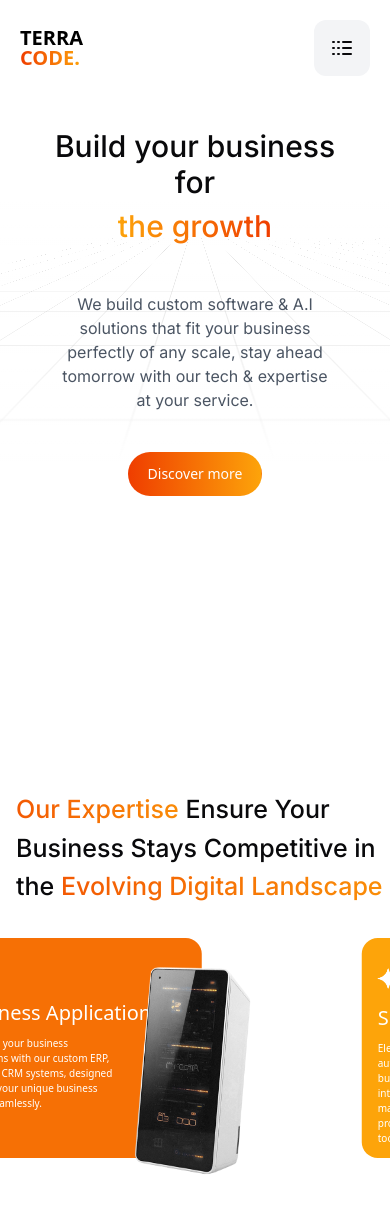
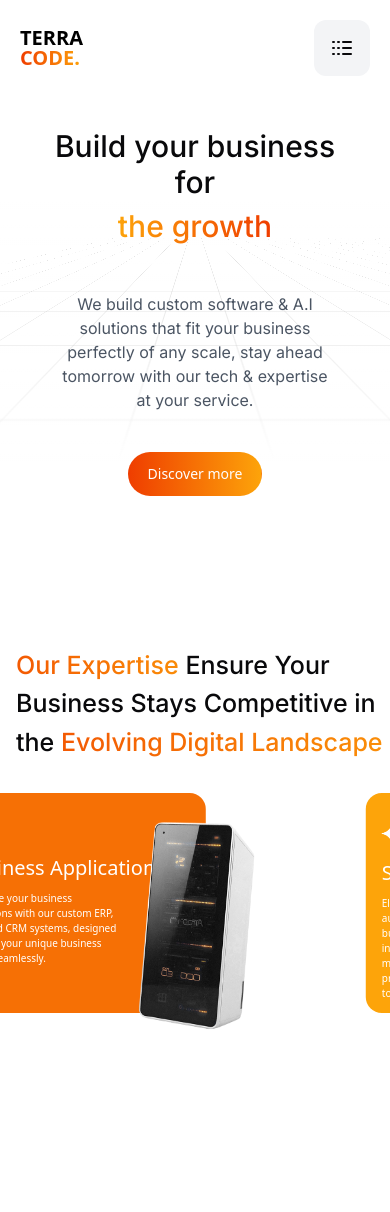
Before and after one commit to Terracode-Dev/Main-Site, a React (Vite) app: page / in a window 390 px wide. Shown: the top 1212 px of the page. Built offline with nearby package versions, Linux system fonts and the light colour scheme.

Commit message:
change spce

```diff
--- a/src/components/home/Hero.tsx
+++ b/src/components/home/Hero.tsx
@@ -38,7 +38,7 @@ export default function Hero() {
     </>
   );
   return (
-    <div className="relative flex items-center justify-center p-8 mb-[6%]  ">
+    <div className="relative flex items-center justify-center p-8 sm:mb-[6%]  ">
       <motion.div
         ref={ref}
         initial={{ opacity: 0, y: 30 }}
--- a/src/components/home/Services.tsx
+++ b/src/components/home/Services.tsx
@@ -39,7 +39,7 @@ const HorizontalScrollCarousel = () => {
     <section ref={targetRef} className="relative h-[200vh] ">
       {/* mobile view */}
       <div className="sticky top-0 flex justify-center items-center overflow-hidden py-5 -mt-[5%] mb-[10%]  lg:hidden">
-      <div className=" flex flex-col justify-center  h-[100vh] overflow-hidden ">
+      <div className=" flex flex-col py-[30%] -mb-[30%] sm:-mb-0 sm:py-0 sm:justify-center  h-[100vh] overflow-hidden ">
         <div className="md:text-[25px] lg:text-[45px] text-[25px] ml-4 ">
         {our}<br/>
         {ev}
```
